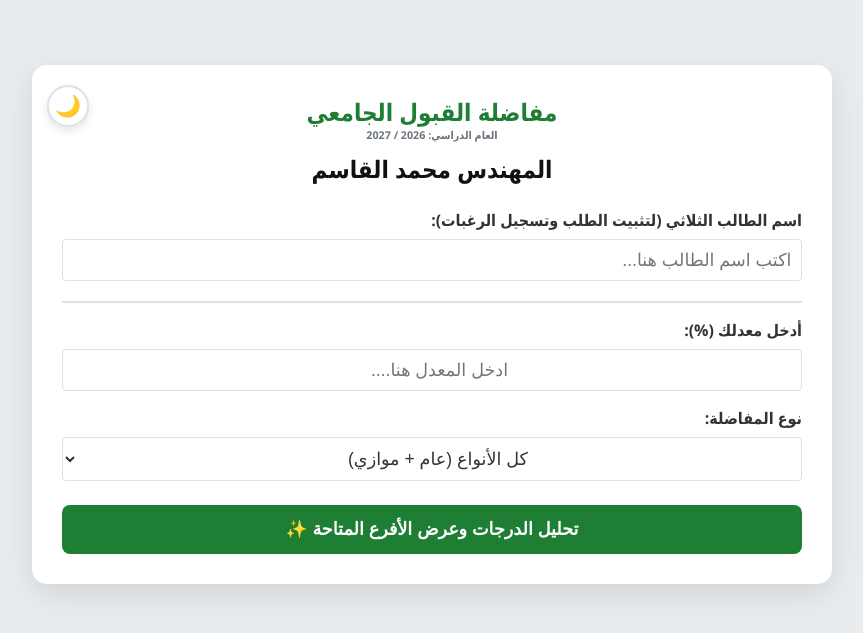
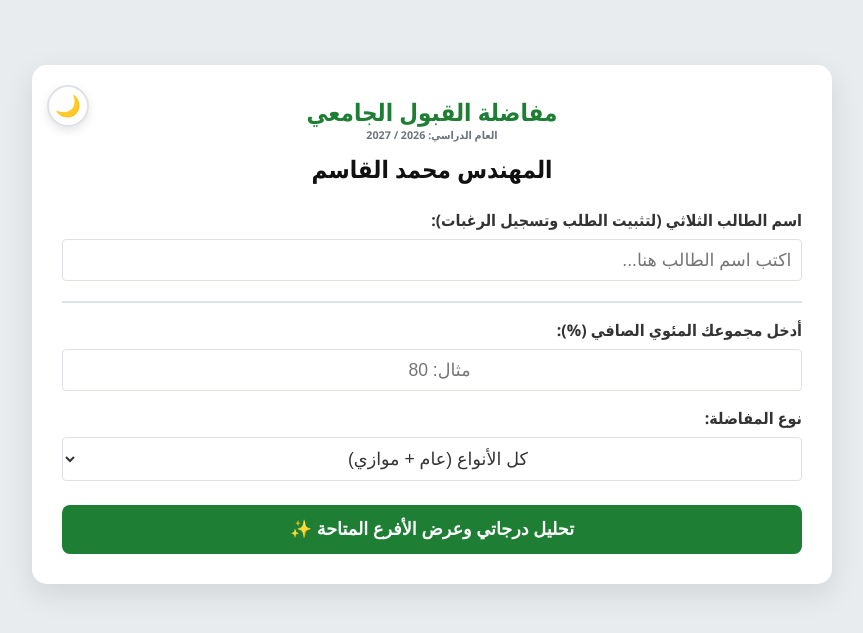
Before and after one commit to mohmadalqaseem20092009/mofadala-app, a Flask app: page / in a window 1280 px wide. Shown: the top 633 px of the page, without its empty margins (208-1071 px from the left). Run offline with Flask 3, Linux system fonts and the light colour scheme.

Commit message:
Update index.html

```diff
--- a/templates/index.html
+++ b/templates/index.html
@@ -77,8 +77,8 @@
 
         <form onsubmit="processAnalysis(event)">
             <div class="mb-3">
-                <label class="form-label">أدخل معدلك   (%):</label>
-                <input type="number" step="0.01" id="scoreInput" class="form-control" placeholder="ادخل المعدل هنا...." required>
+                <label class="form-label">أدخل مجموعك المئوي الصافي (%):</label>
+                <input type="number" step="0.01" id="scoreInput" class="form-control" placeholder="مثال: 80" required>
             </div>
 
             <div class="mb-4">
@@ -90,7 +90,7 @@
                 </select>
             </div>
 
-            <button type="submit" class="btn-analyze">تحليل الدرجات وعرض الأفرع المتاحة ✨</button>
+            <button type="submit" class="btn-analyze">تحليل درجاتي وعرض الأفرع المتاحة ✨</button>
         </form>
 
         <div class="loader-container" id="loader">
@@ -140,9 +140,9 @@
         searchBox.style.display = 'none';
         wrapper.innerHTML = '';
 
-        fetch(`/api/search?score=${score}&type=${type}`)
-            .then(res => res.json())
-            .then(response => {
+        fetch('/api/search?score=' + score + '&type=' + type)
+            .then(function(res) { return res.json(); })
+            .then(function(response) {
                 loader.style.display = 'none';
                 searchBox.style.display = 'block';
                 if (response.status === 'success' && response.data.length > 0) {
@@ -150,10 +150,10 @@
                     renderCards(rawData);
                 } else {
                     document.getElementById('resultsCount').innerText = '';
-                    wrapper.innerHTML = `<div style="text-align:center; color:#856404; padding:15px; background:#fff3cd; border-radius:5px;">لم نجد نتائج متوافقة مع هذا المجموع.</div>`;
+                    wrapper.innerHTML = '<div style="text-align:center; color:#856404; padding:15px; background:#fff3cd; border-radius:5px;">لم نجد نتائج متوافقة مع هذا المجموع.</div>';
                 }
             })
-            .catch(err => {
+            .catch(function(err) {
                 loader.style.display = 'none';
                 alert('حدث خطأ في الاتصال بالخادم.');
             });
@@ -162,16 +162,11 @@
     function renderCards(data) {
         const wrapper = document.getElementById('resultsWrapper');
         wrapper.innerHTML = '';
-        document.getElementById('resultsCount').innerText = `عدد الأفرع المتاحة لك: ${data.length}`;
+        document.getElementById('resultsCount').innerText = 'عدد الأفرع المتاحة لك: ' + data.length;
 
-        data.forEach((item, index) => {
+        data.forEach(function(item, index) {
             const card = document.createElement('div');
             card.className = 'faculty-card';
-
-            // تهيئة النصوص بشكل آمن لمنع تعليق الكود
-            const fac = item.faculty.replace(/"/g, '&quot;');
-            const uni = item.university.replace(/"/g, '&quot;');
-            const typ = item.type.replace(/"/g, '&quot;');
 
             card.innerHTML = `
                 <div style="text-align: right; flex: 1;">
@@ -179,3 +174,5 @@
                     <small style="color:#6c757d;">🏢 ${item.university} | 📋 ${item.type}</small>
                 </div>
                 <div style="display: flex; align-items: center; gap: 15px;">
+                    <div style="font-weight:bold; color:var(--primary-color); font-size:1.3rem;">%${item.min_score}</div>
+                    <button class="btn-add-wish" onclick="addToWishlist(${index})"> + إضافة </button>
```
